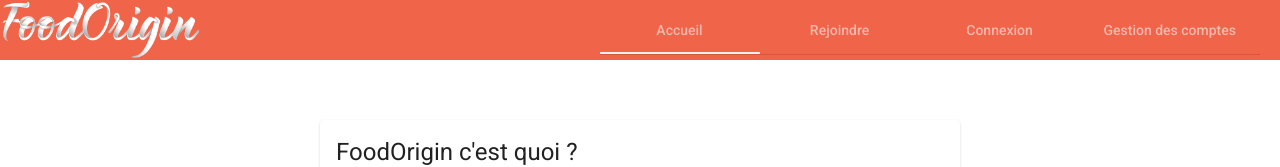
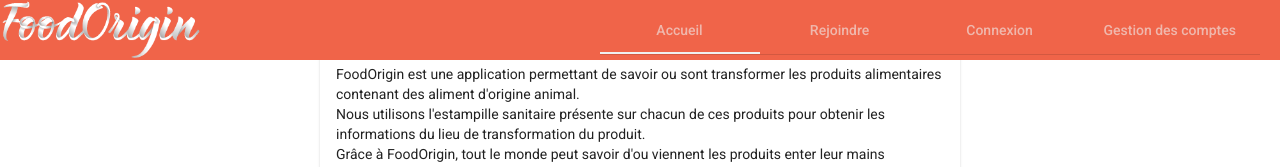
Before and after one commit to Ariaque/foodoriginFront, an Angular app: page /accueil in a window 1280 px wide. Shown: the top 167 px of the page. Built offline with nearby package versions, Linux system fonts and the light colour scheme.

Commit message:
make every div pass behind topbar + WIP home page text

```diff
--- a/src/app/_components/form-user/form-user.component.css
+++ b/src/app/_components/form-user/form-user.component.css
@@ -16,8 +16,3 @@
 
 .input-icone i{
     position:absolute; left:0; top:15px; padding:15px 10px;  }
-
-.main-div{
-  z-index: -1;
-  position:relative;
-}
--- a/src/app/_components/form-user/form-user.component.html
+++ b/src/app/_components/form-user/form-user.component.html
@@ -1,5 +1,5 @@
 <link rel="stylesheet" href="https://cdnjs.cloudflare.com/ajax/libs/font-awesome/4.7.0/css/font-awesome.min.css">
-<div class="main-div" fxLayoutAlign="space-around center" fxFlexFill>
+<div fxLayoutAlign="space-around center" fxFlexFill>
     <mat-card fxFlex="30">
       <mat-card-title class="title" >Information</mat-card-title>
       <form>
--- a/src/app/_components/home/home.component.css
+++ b/src/app/_components/home/home.component.css
@@ -22,11 +22,6 @@
   min-height: 50%;
    }
 
-div{
-  z-index: -1;
-  position:relative;
-}
-
 .main-div{
   margin-top:120px;
 }
--- a/src/app/_components/home/home.component.html
+++ b/src/app/_components/home/home.component.html
@@ -1,4 +1,4 @@
-<div class="main-div" fxFlexFill fxLayoutAlign="center start">
+<div fxFlexFill fxLayoutAlign="center start">
   <mat-card fxFlex="50">
     <h1>FoodOrigin c'est quoi ?</h1>
     <p>
@@ -6,7 +6,7 @@
       <br>
       Nous utilisons l'estampille sanitaire présente sur chacun de ces produits pour obtenir les informations du lieu de transformation du produit.
       <br>
-      Grâce à FoodOrigin, n'importe qui avec un smartphone est capable de savoir d'ou viennent les produits
+      Grâce à FoodOrigin, tout le monde peut savoir d'ou viennent les produits enter leur mains
     </p>
     <img class="estamp_img" src="assets/images/Estampille.png">
 
--- a/src/app/_components/join/join.component.css
+++ b/src/app/_components/join/join.component.css
@@ -1,8 +1,3 @@
-.main-div{
-  z-index: -1;
-  position:relative;
-}
-
   .join.form{
     min-width: 150px;
     max-width: 500px;
--- a/src/app/_components/join/join.component.html
+++ b/src/app/_components/join/join.component.html
@@ -1,4 +1,4 @@
-<div class="main-div" fxLayoutAlign="center center" fxFlexFill>
+<div fxLayoutAlign="center center" fxFlexFill>
     <mat-card fxFlex="50">
       <mat-card-title class="title" >Inscription</mat-card-title>
       <form>
--- a/src/app/_components/login/login.component.css
+++ b/src/app/_components/login/login.component.css
@@ -9,8 +9,3 @@
 .style {
     background-color: #F06449;
   }
-
-.main-div{
-  z-index: -1;
-  position:relative;
-}
--- a/src/app/_components/login/login.component.html
+++ b/src/app/_components/login/login.component.html
@@ -1,4 +1,4 @@
-<div fxLayoutAlign="center center" fxFlexFill class="main-div">
+<div fxLayoutAlign="center center" fxFlexFill>
   <mat-card fxFlex="25">
 
     <mat-toolbar  class="mat-toolbar"><h1>Connexion</h1></mat-toolbar>
--- a/src/app/_components/topbar/topbar.component.css
+++ b/src/app/_components/topbar/topbar.component.css
@@ -35,6 +35,7 @@ p {
   background-color: #F06449;
   color: #EFEFEF;
   font-weight: 700;
+  z-index: 10;
 }
 
 /* label style */
--- a/src/app/_components/user-validation/user-validation.component.css
+++ b/src/app/_components/user-validation/user-validation.component.css
@@ -20,8 +20,3 @@ mat-cell {
   word-break: break-all;
   word-wrap: break-word;
 }
-
-.main-div{
-  z-index: -1;
-  position:relative;
-}
--- a/src/app/_components/user-validation/user-validation.component.html
+++ b/src/app/_components/user-validation/user-validation.component.html
@@ -1,4 +1,4 @@
-<div class="main-div" fxFlexFill fxLayoutAlign="center center">
+<div fxFlexFill fxLayoutAlign="center center">
   <mat-card class="mat-elevation-z8" fxFlex="50">
     <mat-card-title class="title">Gestion des comptes</mat-card-title>
     <!-- Filter -->
```
